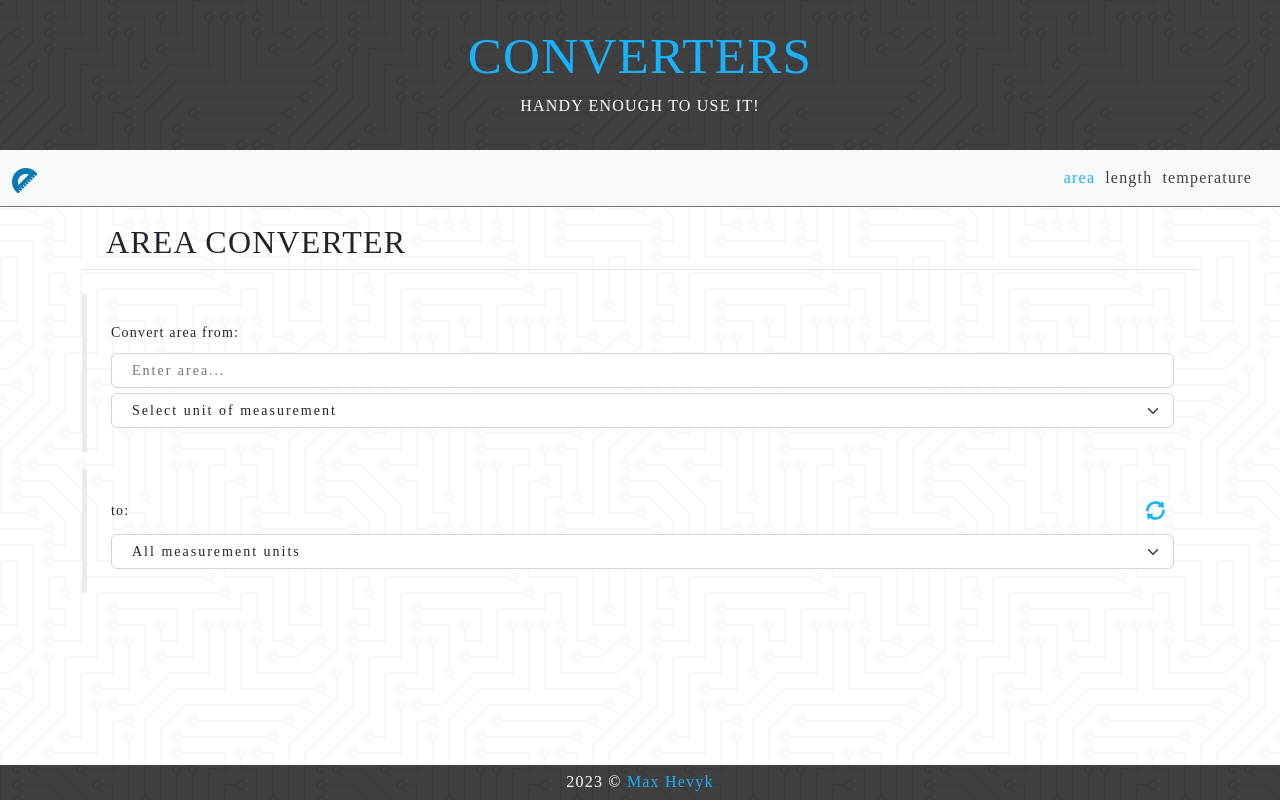
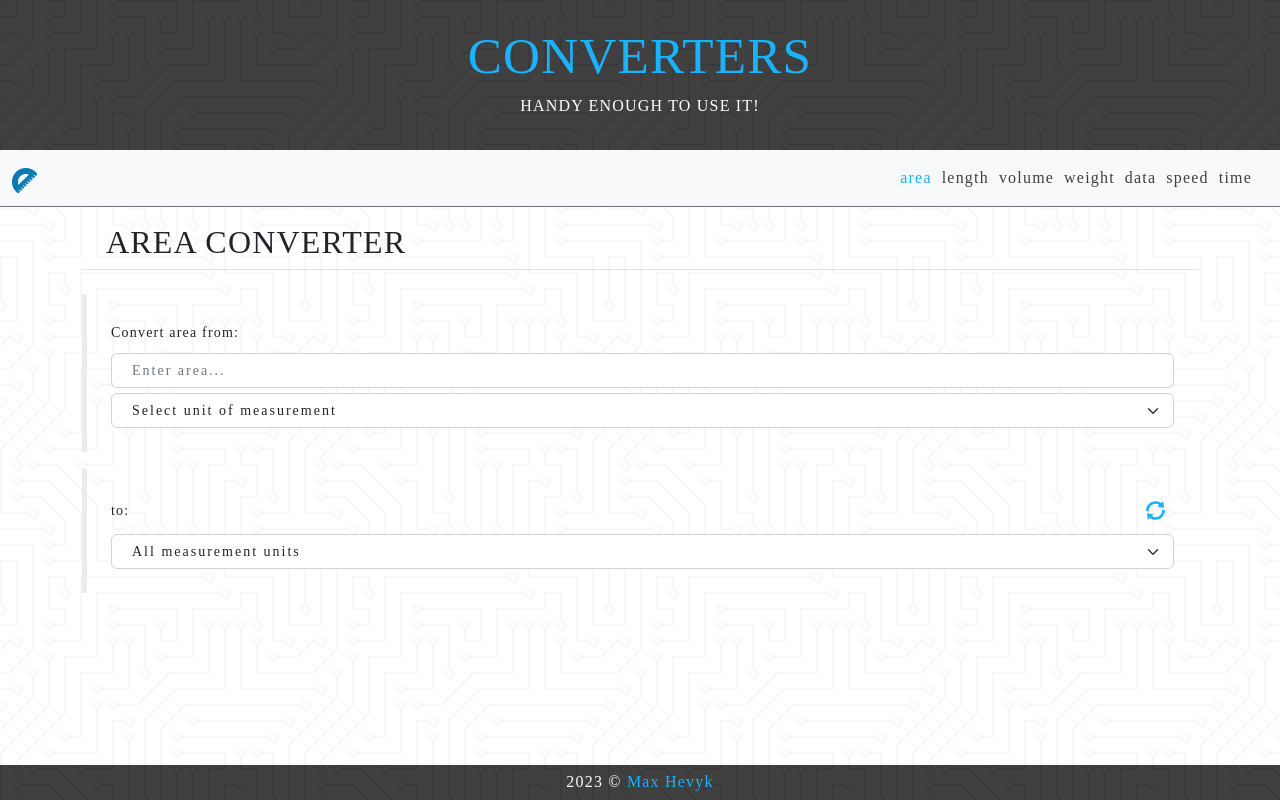
Before and after one commit to mhevyk/react-converters, a React (Create React App) app: page /area in a window 1280 px wide. Built offline with nearby package versions, Linux system fonts and the light colour scheme; a web font is replaced by a local one.

Commit message:
Added new converter pages to sitemap and provided lazy loading to improve performance

```diff
--- a/src/components/Main/Main.css
+++ b/src/components/Main/Main.css
@@ -1,3 +1,5 @@
 .App__main {
     background-color: rgba(255, 255, 255, 0.65);
+    display: flex;
+    flex-direction: column;
 }
--- a/src/components/Main/index.tsx
+++ b/src/components/Main/index.tsx
@@ -1,12 +1,16 @@
 import './Main.css';
+import { Suspense } from 'react';
 import Navbar from '../Navbar';
+import Loader from '../Loader';
 import Routes from '../../routes/Routes';
 
 function Main() {
   return (
     <main className="App__main">
       <Navbar />
-      <Routes />
+      <Suspense fallback={<Loader />}>
+        <Routes />
+      </Suspense>
     </main>
   );
 }
--- a/src/routes/sitemap.ts
+++ b/src/routes/sitemap.ts
@@ -1,9 +1,14 @@
-import { ComponentType } from 'react';
+import { ComponentType, lazy } from 'react';
 import HomePage from '../pages/HomePage';
 import AreaPage from '../pages/AreaPage';
-import LengthPage from '../pages/LengthPage';
-import TemperaturePage from '../pages/TemperaturePage';
-import NotFoundPage from '../pages/NotFoundPage';
+const LengthPage = lazy(() => import('../pages/LengthPage'));
+const VolumePage = lazy(() => import('../pages/VolumePage'));
+const WeightPage = lazy(() => import('../pages/WeightPage'));
+const DataPage = lazy(() => import('../pages/DataPage'));
+const SpeedPage = lazy(() => import('../pages/SpeedPage'));
+const TimePage = lazy(() => import('../pages/TimePage'));
+const NotFoundPage = lazy(() => import('../pages/NotFoundPage'))
+
 
 export interface RouteType {
     path: string;
@@ -27,14 +32,34 @@ const sitemap: RouteType[] = [
         component: LengthPage
     },
     {
-        path: '/temperature',
-        name: 'temperature',
-        component: TemperaturePage
+        path: '/volume',
+        name: 'volume',
+        component: VolumePage
+    },
+    {
+        path: '/weight',
+        name: 'weight',
+        component: WeightPage
+    },
+    {
+        path: '/data',
+        name: 'data',
+        component: DataPage
+    },
+    {
+        path: '/speed',
+        name: 'speed',
+        component: SpeedPage
+    },
+    {
+        path: '/time',
+        name: 'time',
+        component: TimePage
     },
     {
         path: '*',
         component: NotFoundPage
-    }
+    },
 ];
 
 export default sitemap;
```
